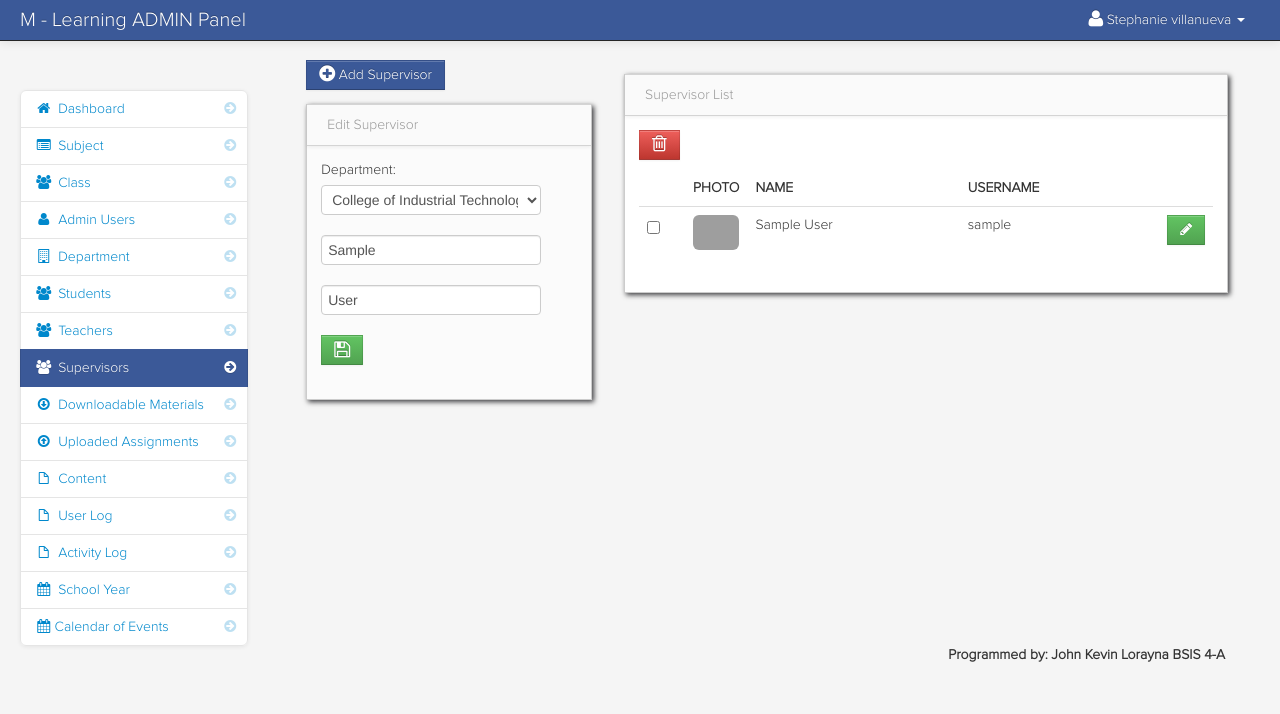
After one commit to Wan-glitch/TIS2151, a PHP site: page /admin/edit_supervisor.php?id=1 in a window 1280 px wide. The commit adds this page. Shown: the top 714 px of the page. Run offline with PHP 8.4, Linux system fonts and the light colour scheme; a user stored in the database is signed in; data comes from the database, SQL or seed files in the repository; tables that the repository leaves empty or names only in its code hold one stand-in row (values such as "Sample post"); some libraries are stand-ins or nearby versions; grey boxes are pictures that could not be loaded.

Commit message:
added supervisor

```diff
--- /dev/null
+++ b/admin/de_activate_supervisor.php
@@ -0,0 +1,6 @@
+<?php
+include('dbcon.php');
+$get_id = $_GET['id'];
+mysqli_query($conn,"update supervisor set supervisor_stat = 'Deactivated' where supervisor_id = '$get_id'");
+header('location:supervisors.php');
+?>
--- /dev/null
+++ b/admin/edit_supervisor.php
@@ -0,0 +1,70 @@
+<?php include('header.php'); ?>
+<?php include('session.php'); ?>
+<?php $get_id = $_GET['id']; ?>
+    <body>
+		<?php include('navbar.php'); ?>
+        <div class="container-fluid">
+            <div class="row-fluid">
+				<?php include('supervisor_sidebar.php'); ?>
+				<div class="span3" id="adduser">
+				<?php include('edit_supervisor_form.php'); ?>
+				</div>
+                <div class="span6" id="">
+                     <div class="row-fluid">
+                        <!-- block -->
+                        <div id="block_bg" class="block">
+                            <div class="navbar navbar-inner block-header">
+                                <div class="muted pull-left">Supervisor List</div>
+                            </div>
+                            <div class="block-content collapse in">
+                                <div class="span12">
+  									<form action="delete_supervisor.php" method="post">
+  									<table cellpadding="0" cellspacing="0" border="0" class="table" id="example">
+									<a data-toggle="modal" href="#supervisor_delete" id="delete"  class="btn btn-danger" name=""><i class="icon-trash icon-large"></i></a>
+									<?php include('modal_delete.php'); ?>
+										<thead>
+										    <tr>
+                                    <th></th>
+                                    <th>Photo</th>
+                                    <th>Name</th>
+                                    <th>Username</th>
+
+                                    <th></th>
+                                </tr>
+										</thead>
+										<tbody>
+												 <?php
+                                    $supervisor_query = mysqli_query($conn,"select * from supervisor") or die(mysqli_error());
+                                    while ($row = mysqli_fetch_array($supervisor_query)) {
+                                    $id = $row['supervisor_id'];
+                                        ?>
+									<tr>
+										<td width="30">
+										<input id="optionsCheckbox" class="uniform_on" name="selector[]" type="checkbox" value="<?php echo $id; ?>">
+										</td>
+                                    <td width="40"><img class="img-rounded" src="<?php echo $row['location']; ?>" height="50" width="50"></td>
+                                    <td><?php echo $row['firstname'] . " " . $row['lastname']; ?></td>
+                                    <td><?php echo $row['username']; ?></td>
+
+									<td width="30"><a href="edit_supervisor.php<?php echo '?id='.$id; ?>" class="btn btn-success"><i class="icon-pencil"></i></a></td>
+                                </tr>
+                            <?php } ?>
+
+										</tbody>
+									</table>
+									</form>
+                                </div>
+                            </div>
+                        </div>
+                        <!-- /block -->
+                    </div>
+
+
+                </div>
+            </div>
+		<?php include('footer.php'); ?>
+        </div>
+		<?php include('script.php'); ?>
+    </body>
+
+</html>
--- /dev/null
+++ b/admin/edit_supervisor_form.php
@@ -0,0 +1,100 @@
+<div class="row-fluid">
+       <a href="supervisors.php" class="btn btn-info"><i class="icon-plus-sign icon-large"></i> Add Supervisor</a>
+                        <!-- block -->
+                        <div class="block">
+                            <div class="navbar navbar-inner block-header">
+                                <div class="muted pull-left">Edit Supervisor</div>
+                            </div>
+                            <div class="block-content collapse in">
+                                <div class="span12">
+								<form method="post">
+								<!--
+										<label>Photo:</label>
+										<div class="control-group">
+                                          <div class="controls">
+                                               <input class="input-file uniform_on" id="fileInput" type="file" required>
+                                          </div>
+                                        </div>
+									-->
+									<?php
+									$query = mysqli_query($conn,"select * from supervisor where supervisor_id = '$get_id' ")or die(mysqli_error());
+									$row = mysqli_fetch_array($query);
+									?>
+
+										  <div class="control-group">
+											<label>Department:</label>
+                                          <div class="controls">
+                                            <select name="department"  class="chzn-select"required>
+											<?php
+											$query_supervisor = mysqli_query($conn,"select * from supervisor join  department")or die(mysqli_error());
+											$row_supervisor = mysqli_fetch_array($query_supervisor);
+
+											?>
+
+                                             	<option value="<?php echo $row_supervisor['department_id']; ?>">
+												<?php echo $row_supervisor['department_name']; ?>
+												</option>
+											<?php
+											$department = mysqli_query($conn,"select * from department order by department_name");
+											while($department_row = mysqli_fetch_array($department)){
+
+											?>
+											<option value="<?php echo $department_row['department_id']; ?>"><?php echo $department_row['department_name']; ?></option>
+											<?php } ?>
+                                            </select>
+                                          </div>
+                                        </div>
+
+										<div class="control-group">
+                                          <div class="controls">
+                                            <input class="input focused" value="<?php echo $row['firstname']; ?>" name="firstname" id="focusedInput" type="text" placeholder = "Firstname">
+                                          </div>
+                                        </div>
+
+										<div class="control-group">
+                                          <div class="controls">
+                                            <input class="input focused" value="<?php echo $row['lastname']; ?>"  name="lastname" id="focusedInput" type="text" placeholder = "Lastname">
+                                          </div>
+                                        </div>
+
+
+
+											<div class="control-group">
+                                          <div class="controls">
+												<button name="update" class="btn btn-success"><i class="icon-save icon-large"></i></button>
+
+                                          </div>
+                                        </div>
+                                </form>
+								</div>
+                            </div>
+                        </div>
+                        <!-- /block -->
+                    </div>
+
+
+				   <?php
+                            if (isset($_POST['update'])) {
+
+                                $firstname = $_POST['firstname'];
+                                $lastname = $_POST['lastname'];
+                                $department_id = $_POST['department'];
+
+
+								$query = mysqli_query($conn,"select * from supervisor where firstname = '$firstname' and lastname = '$lastname' ")or die(mysqli_error());
+								$count = mysqli_num_rows($query);
+
+								if ($count > 1){ ?>
+								<script>
+								alert('Data Already Exist');
+								</script>
+								<?php
+								}else{
+
+								mysqli_query($conn,"update supervisor set firstname = '$firstname' , lastname = '$lastname' , department_id = '$department_id' where supervisor_id = '$get_id' ")or die(mysqli_error());
+
+								?>
+								<script>
+							 	window.location = "supervisors.php";
+								</script>
+								<?php   }} ?>
--- a/admin/school_year_sidebar.php
+++ b/admin/school_year_sidebar.php
@@ -18,6 +18,9 @@
                         </li>
 						<li>
                             <a href="teachers.php"><i class="icon-chevron-right"></i><i class="icon-group"></i> Teachers</a>
+                        </li>
+                        <li>
+                            <a href="supervisors.php"><i class="icon-chevron-right"></i><i class="icon-group"></i> Supervisors</a>
                         </li>
 							<li>
                             <a href="downloadable.php"><i class="icon-chevron-right"></i><i class="icon-download"></i> Downloadable Materials</a>
--- a/admin/sidebar_calendar.php
+++ b/admin/sidebar_calendar.php
@@ -18,6 +18,9 @@
                         </li>
 						<li>
                             <a href="teachers.php"><i class="icon-chevron-right"></i><i class="icon-group"></i> Teachers</a>
+                        </li>
+                        <li>
+                            <a href="supervisors.php"><i class="icon-chevron-right"></i><i class="icon-group"></i> Supervisors</a>
                         </li>
 						<li>
                             <a href="downloadable.php"><i class="icon-chevron-right"></i><i class="icon-download"></i> Downloadable Materials</a>
--- a/admin/sidebar_dashboard.php
+++ b/admin/sidebar_dashboard.php
@@ -18,6 +18,9 @@
                         </li>
 						<li>
                             <a href="teachers.php"><i class="icon-chevron-right"></i><i class="icon-group"></i> Teachers</a>
+                        </li>
+                        <li>
+                            <a href="supervisors.php"><i class="icon-chevron-right"></i><i class="icon-group"></i> Supervisors</a>
                         </li>
 						<li>
                             <a href="downloadable.php"><i class="icon-chevron-right"></i><i class="icon-download"></i> Downloadable Materials</a>
--- a/admin/student_sidebar.php
+++ b/admin/student_sidebar.php
@@ -18,6 +18,9 @@
                         </li>
 						<li>
                             <a href="teachers.php"><i class="icon-chevron-right"></i><i class="icon-group"></i> Teachers</a>
+                        </li>
+                        <li>
+                            <a href="supervisors.php"><i class="icon-chevron-right"></i><i class="icon-group"></i> Supervisors</a>
                         </li>
 						<li>
                             <a href="downloadable.php"><i class="icon-chevron-right"></i><i class="icon-download"></i> Downloadable Materials</a>
--- a/admin/subject_sidebar.php
+++ b/admin/subject_sidebar.php
@@ -18,6 +18,9 @@
                         </li>
 						<li>
                             <a href="teachers.php"><i class="icon-chevron-right"></i><i class="icon-group"></i> Teachers</a>
+                        </li>
+                        <li>
+                            <a href="supervisors.php"><i class="icon-chevron-right"></i><i class="icon-group"></i> Supervisors</a>
                         </li>
 						<li>
                             <a href="downloadable.php"><i class="icon-chevron-right"></i><i class="icon-download"></i> Downloadable Materials</a>
--- /dev/null
+++ b/admin/supervisor_sidebar.php
@@ -0,0 +1,50 @@
+<div class="span3" id="sidebar">
+                    <ul class="nav nav-list bs-docs-sidenav nav-collapse collapse">
+                        <li> <a href="dashboard.php"><i class="icon-chevron-right"></i><i class="icon-home"></i>&nbsp;Dashboard</a> </li>
+						<li>
+                            <a href="subjects.php"><i class="icon-chevron-right"></i><i class="icon-list-alt"></i> Subject</a>
+                        </li>
+						<li>
+                            <a href="class.php"><i class="icon-chevron-right"></i><i class="icon-group"></i> Class</a>
+                        </li>
+						<li>
+                            <a href="admin_user.php"><i class="icon-chevron-right"></i><i class="icon-user"></i> Admin Users</a>
+                        </li>
+						<li>
+                            <a href="department.php"><i class="icon-chevron-right"></i><i class="icon-building"></i> Department</a>
+                        </li>
+						<li>
+                            <a href="students.php"><i class="icon-chevron-right"></i><i class="icon-group"></i> Students</a>
+                        </li>
+						<li>
+                            <a href="teachers.php"><i class="icon-chevron-right"></i><i class="icon-group"></i> Teachers</a>
+                        </li>
+						<li  class="active">
+                            <a href="supervisors.php"><i class="icon-chevron-right"></i><i class="icon-group"></i> Supervisors</a>
+                        </li>
+						<li>
+                            <a href="downloadable.php"><i class="icon-chevron-right"></i><i class="icon-download"></i> Downloadable Materials</a>
+                        </li>
+						<li>
+                            <a href="assignment.php"><i class="icon-chevron-right"></i><i class="icon-upload"></i> Uploaded Assignments</a>
+                        </li>
+						<li>
+                            <a href="content.php"><i class="icon-chevron-right"></i><i class="icon-file"></i> Content</a>
+                        </li>
+						<li>
+                            <a href="user_log.php"><i class="icon-chevron-right"></i><i class="icon-file"></i> User Log</a>
+                        </li>
+						<li>
+                            <a href="activity_log.php"><i class="icon-chevron-right"></i><i class="icon-file"></i> Activity Log</a>
+                        </li>
+						<li>
+                            <a href="school_year.php"><i class="icon-chevron-right"></i><i class="icon-calendar"></i> School Year</a>
+                        </li>
+						<li class="">
+                            <a href="calendar_of_events.php"><i class="icon-chevron-right"></i><i class="icon-calendar"></i>Calendar of Events</a>
+                        </li>
+                    </ul>
+
+
+
+                </div>
--- a/admin/teacher_sidebar.php
+++ b/admin/teacher_sidebar.php
@@ -18,6 +18,9 @@
                         </li>
 						<li  class="active">
                             <a href="teachers.php"><i class="icon-chevron-right"></i><i class="icon-group"></i> Teachers</a>
+                        </li>
+                        <li>
+                            <a href="supervisors.php"><i class="icon-chevron-right"></i><i class="icon-group"></i> Supervisors</a>
                         </li>
 						<li>
                             <a href="downloadable.php"><i class="icon-chevron-right"></i><i class="icon-download"></i> Downloadable Materials</a>
```
Also changed, not shown: admin/add_supervisor.php (added, +87 -0 lines), admin/delete_supervisor.php (added, +12 -0 lines), admin/supervisors.php (added, +75 -0 lines).
